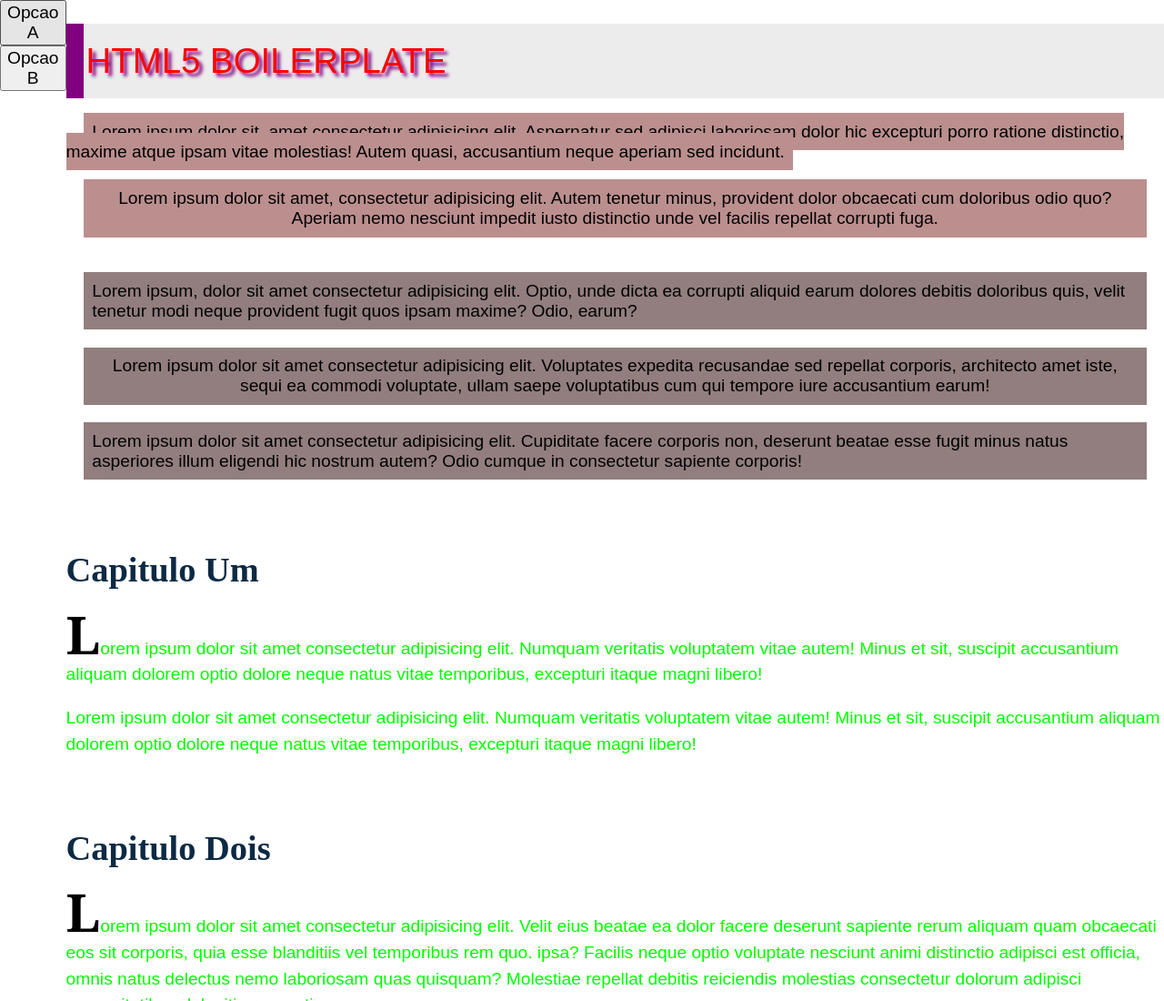
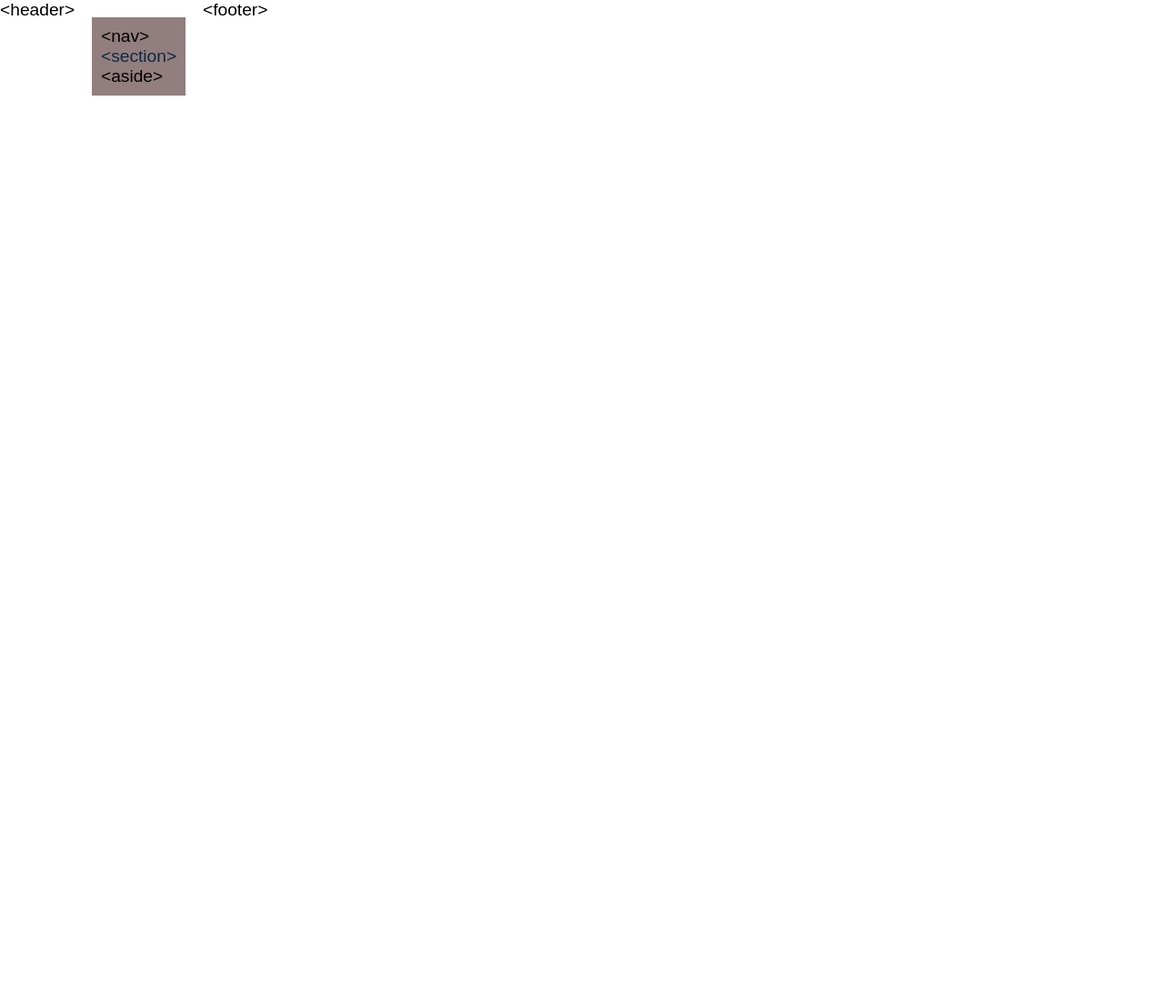
Before and after one commit to matheusvelasques/Pos_UTFPR_Aula1, a website built with Parcel: page Trabalho1/index.html in a window 1280 px wide. Shown: the top 1100 px of the page at 91% size. After the commit the page ends 800 px from the top, so only its background shows below. Built offline with nearby package versions, Linux system fonts and the light colour scheme.

Commit message:
Update index.html

```diff
--- a/Trabalho1/index.html
+++ b/Trabalho1/index.html
@@ -19,60 +19,28 @@
 <body>
 
   <!-- Add your site or application content here -->
+  <header id="header">
+    &lt;header&gt;
+  </header>
 
-  <aside id="menu">
-    <button>Opcao A</button>
-    <button>Opcao B</button>
-  </aside>
+  <div class="container">
+    <nav id="nav">
+      &lt;nav&gt;
+    </nav>
 
-  <main>
-    <h1 id="main-title" attr2="valor2" attr3="valor3">
-      HTML5 Boilerplate
-    </h1>
-
-    <span>Lorem ipsum dolor sit, amet consectetur adipisicing elit. Aspernatur sed adipisci laboriosam dolor hic excepturi porro ratione distinctio, maxime atque ipsam vitae molestias! Autem quasi, accusantium neque aperiam sed incidunt.</span>
-    <span class="inline-block center">Lorem ipsum dolor sit amet, consectetur adipisicing elit. Autem tenetur minus, provident dolor obcaecati cum doloribus odio quo? Aperiam nemo nesciunt impedit iusto distinctio unde vel facilis repellat corrupti fuga.</span>
-    <div>Lorem ipsum, dolor sit amet consectetur adipisicing elit. Optio, unde dicta ea corrupti aliquid earum dolores debitis doloribus quis, velit tenetur modi neque provident fugit quos ipsam maxime? Odio, earum?</div>
-    <div class="center">Lorem ipsum dolor sit amet consectetur adipisicing elit. Voluptates expedita recusandae sed repellat corporis, architecto amet iste, sequi ea commodi voluptate, ullam saepe voluptatibus cum qui tempore iure accusantium earum!</div>
-    <div>Lorem ipsum dolor sit amet consectetur adipisicing elit. Cupiditate facere corporis non, deserunt beatae esse fugit minus natus asperiores illum eligendi hic nostrum autem? Odio cumque in consectetur sapiente corporis!</div>
-
-
-    <section>
-      <h2>Capitulo Um</h2>
-      <p>Lorem ipsum dolor sit amet consectetur adipisicing elit. Numquam veritatis voluptatem vitae autem! Minus et
-        sit, suscipit accusantium aliquam dolorem optio dolore neque natus vitae temporibus, excepturi itaque magni
-        libero!
-      </p>
-      <p>Lorem ipsum dolor sit amet consectetur adipisicing elit. Numquam veritatis voluptatem vitae autem! Minus et
-          sit, suscipit accusantium aliquam dolorem optio dolore neque natus vitae temporibus, excepturi itaque magni
-          libero!
-      </p>
+    <section id="section">
+      &lt;section&gt;
     </section>
 
-    <section>
-      <h2>Capitulo Dois</h2>
-      <p>Lorem ipsum dolor sit amet consectetur adipisicing elit. Velit eius beatae ea dolor facere deserunt sapiente
-        rerum aliquam quam obcaecati eos sit corporis, quia esse blanditiis vel temporibus rem quo. ipsa? Facilis neque
-        optio voluptate nesciunt animi distinctio adipisci est officia, omnis natus delectus nemo laboriosam quas
-        quisquam? Molestiae repellat debitis reiciendis molestias consectetur dolorum adipisci necessitatibus deleniti
-        praesentium.
-      </p>
-      <p class="quote">Lorem ipsum dolor sit amet consectetur adipisicing elit. Velit eius beatae ea dolor facere deserunt sapiente
-        rerum aliquam quam obcaecati eos sit corporis, quia esse blanditiis vel temporibus rem quo. ipsa? Facilis neque
-        optio voluptate nesciunt animi distinctio adipisci est officia, omnis natus delectus nemo laboriosam quas
-        quisquam? Molestiae repellat debitis reiciendis molestias consectetur dolorum adipisci necessitatibus deleniti
-        praesentium.
-      </p>
-      <p>Lorem ipsum dolor sit amet consectetur adipisicing elit. Velit eius beatae ea dolor facere deserunt sapiente
-        rerum aliquam quam obcaecati eos sit corporis, quia esse blanditiis vel temporibus rem quo. ipsa? Facilis neque
-        optio voluptate nesciunt animi distinctio adipisci est officia, omnis natus delectus nemo laboriosam quas
-        quisquam? Molestiae repellat debitis reiciendis molestias consectetur dolorum adipisci necessitatibus deleniti
-        praesentium.
-      </p>
-    </section>
-  </main>
+    <aside id="aside">
+      &lt;aside&gt;
+    </aside>
 
+  </div>
 
+  <footer id="footer">
+    &lt;footer&gt;
+  </footer>
 
   <script src="js/main.js"></script>
 
```
